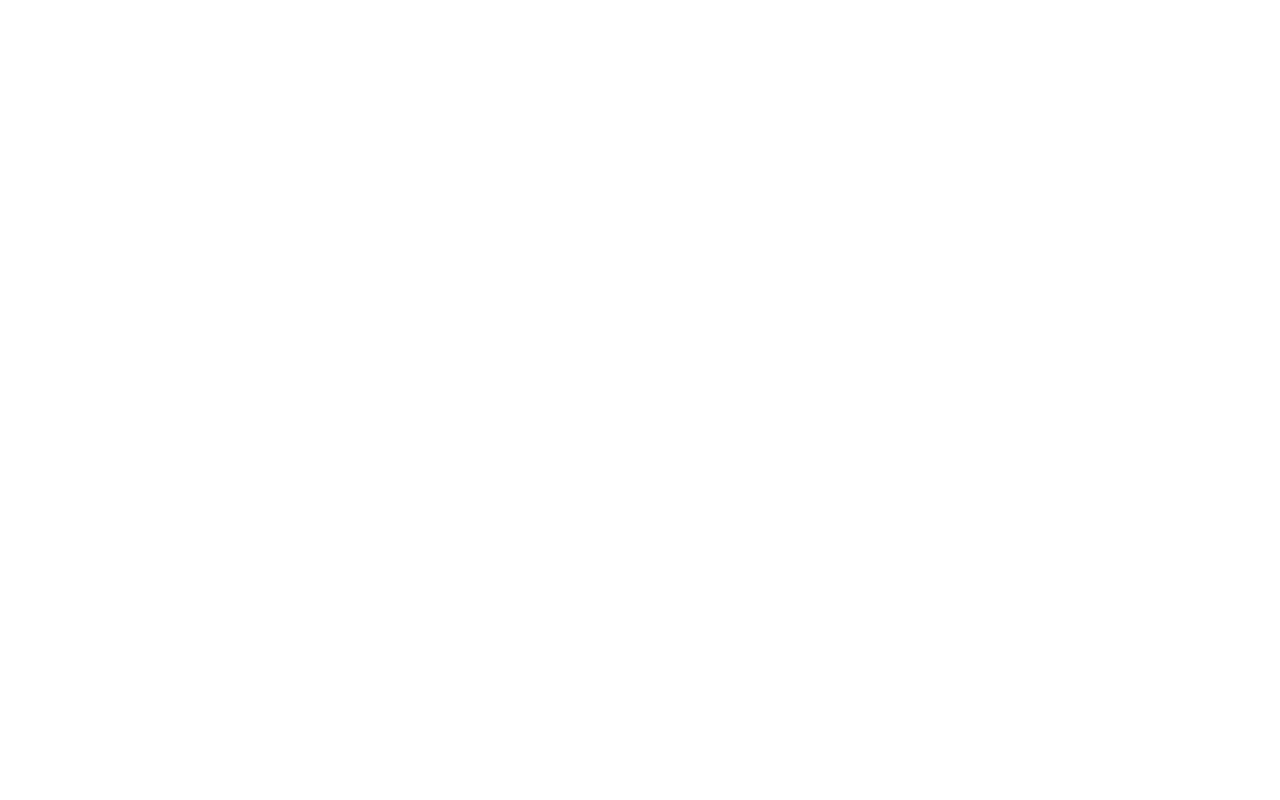
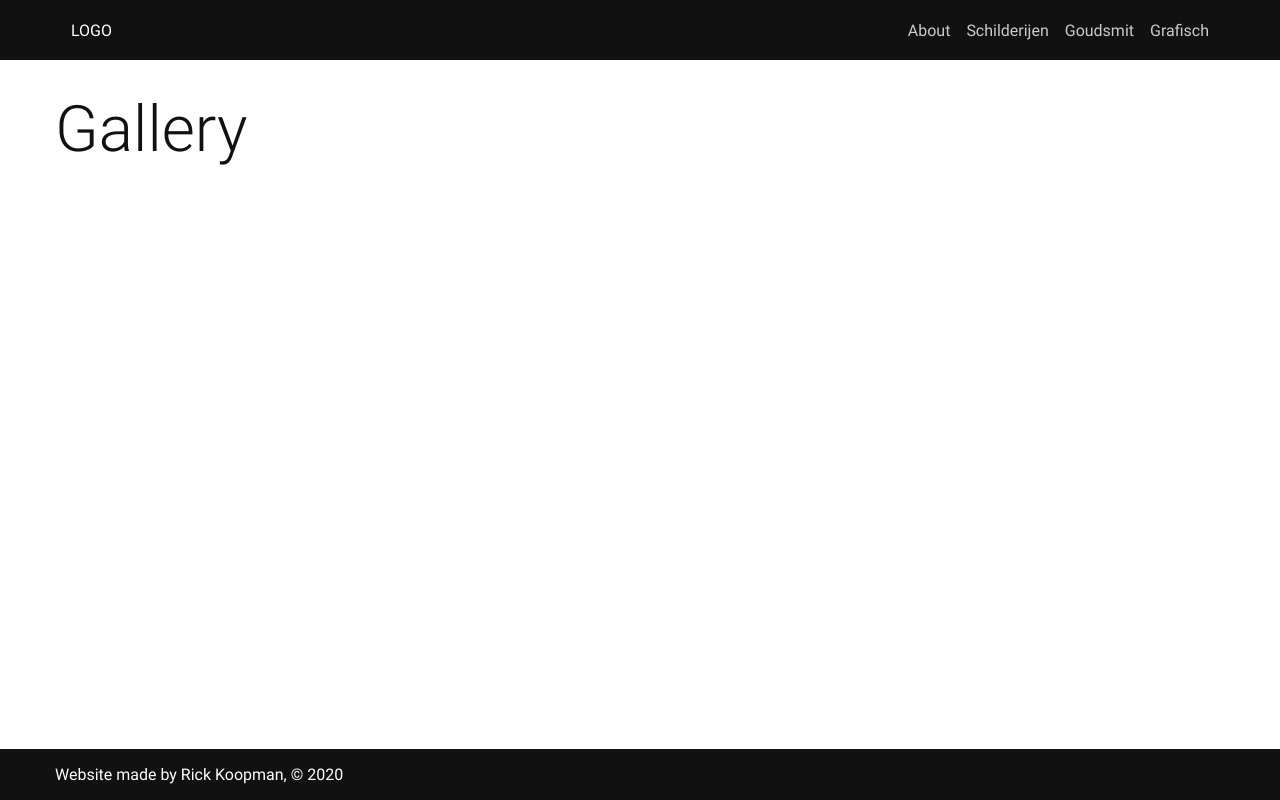
Before and after one commit to rickthedev/Ellen, a Gatsby site: page /schilderijen in a window 1280 px wide. Before the commit this address had no page. Built offline with nearby package versions, Linux system fonts and the light colour scheme; Gatsby itself is replaced by a stand-in of ours.

Commit message:
make it bettter

```diff
--- a/package.json
+++ b/package.json
@@ -14,6 +14,9 @@
     "test": "echo \"Write tests! -> https://gatsby.dev/unit-testing\" && exit 1"
   },
   "dependencies": {
+    "@reach/dialog": "^0.10.1",
+    "@reach/tabs": "^0.10.1",
+    "@reach/visually-hidden": "^0.10.1",
     "gatsby": "^2.20.25",
     "gatsby-plugin-netlify-cms": "^4.2.4",
     "gatsby-plugin-sass": "^2.2.3",
--- a/src/components/card-grid.js
+++ b/src/components/card-grid.js
@@ -4,7 +4,7 @@
 
 import CardGridStyles from "./card-grid.module.scss"
 
-export default function CardGrid() {
+export default function CardGrid({ type }) {
   const data = useStaticQuery(graphql`
     query {
       allMarkdownRemark(sort: { fields: frontmatter___title, order: ASC }) {
@@ -19,6 +19,7 @@
               size
               price
               image
+              type
             }
           }
         }
@@ -28,6 +29,7 @@
   return (
     <div className={CardGridStyles.grid}>
       {data.allMarkdownRemark.edges.map((edge, index) => {
+        if (edge.node.frontmatter.type === type) {
           return (
             <Card
               key={index}
@@ -39,6 +41,7 @@
               image={edge.node.frontmatter.image}
             ></Card>
           )
+        }
       })}
     </div>
   )
--- a/src/components/navigation.js
+++ b/src/components/navigation.js
@@ -18,15 +18,6 @@
             <Link
               className={NavigationStyles.link}
               activeClassName={NavigationStyles.linkActive}
-              to="/"
-            >
-              Home
-            </Link>
-          </li>
-          <li>
-            <Link
-              className={NavigationStyles.link}
-              activeClassName={NavigationStyles.linkActive}
               to="/about"
             >
               About
@@ -36,9 +27,27 @@
             <Link
               className={NavigationStyles.link}
               activeClassName={NavigationStyles.linkActive}
-              to="/gallery"
+              to="/schilderijen"
             >
-              Gallery
+              Schilderijen
+            </Link>
+          </li>
+          <li>
+            <Link
+              className={NavigationStyles.link}
+              activeClassName={NavigationStyles.linkActive}
+              to="/goudsmit"
+            >
+              Goudsmit
+            </Link>
+          </li>
+          <li>
+            <Link
+              className={NavigationStyles.link}
+              activeClassName={NavigationStyles.linkActive}
+              to="/grafisch"
+            >
+              Grafisch
             </Link>
           </li>
         </ul>
--- a/src/pages/gallery.js
+++ b/src/pages/schilderijen.js
@@ -8,7 +8,7 @@
     <Layout>
       <Wrapper>
         <h1>Gallery</h1>
-        <CardGrid></CardGrid>
+        <CardGrid type="schilderij"></CardGrid>
       </Wrapper>
     </Layout>
   )
--- a/static/admin/config.yml
+++ b/static/admin/config.yml
@@ -1,6 +1,6 @@
 backend:
-  name: git-gateway
-  branch: master
+  name: github
+  repo: rickthedev/ivo
 
 media_folder: static/assets
 public_folder: /assets
```
Also changed, not shown: 1 other file. Lines whose indentation alone changed are shown as unchanged.
